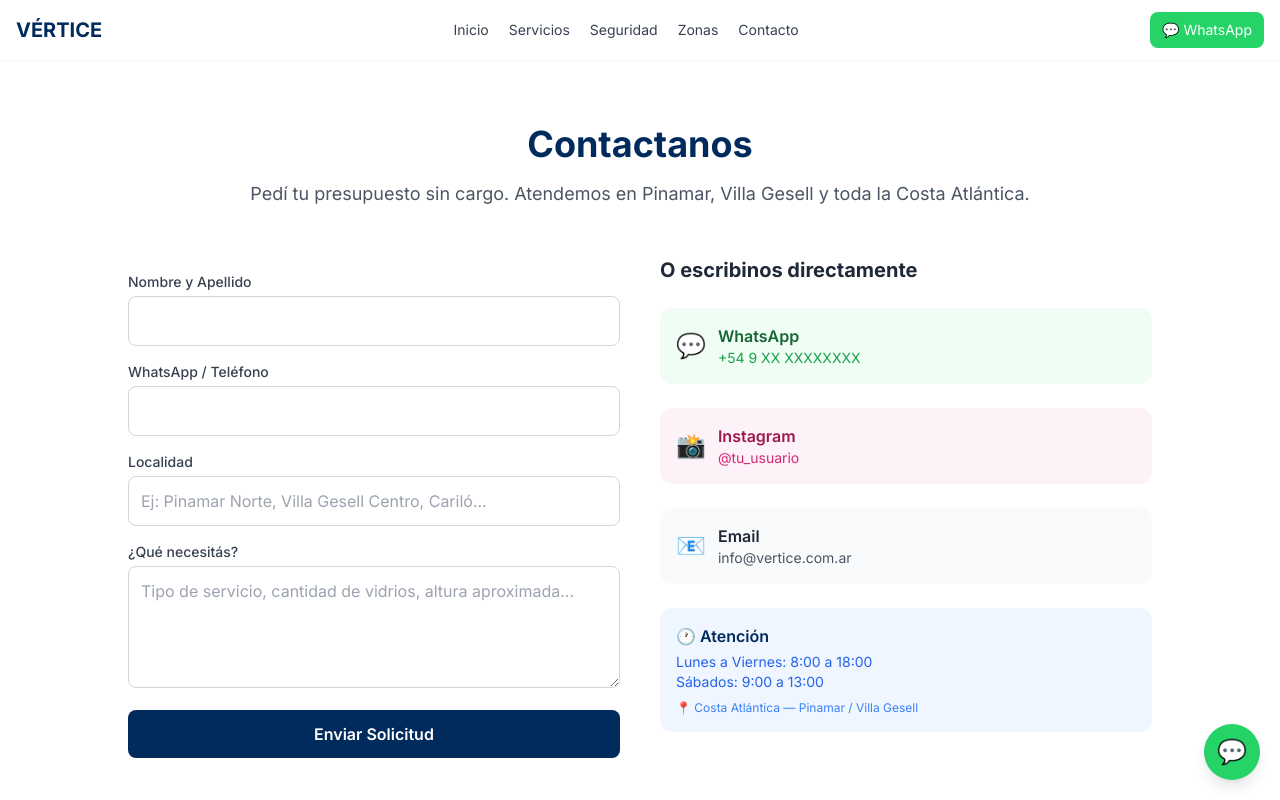
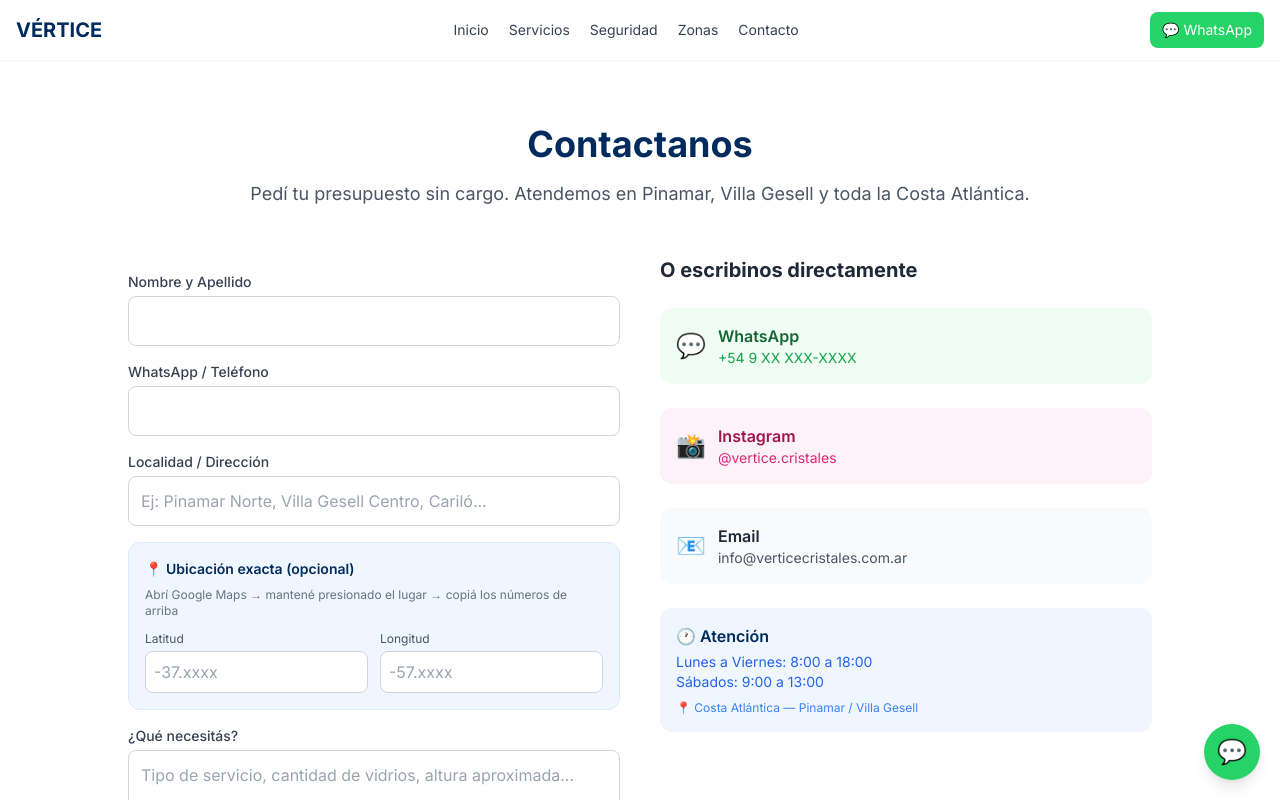
Before and after one commit to ThaJoker/vertice, a Next.js app: page /contacto in a window 1280 px wide. Shown: the top 800 px of the page. Built offline with nearby package versions, Linux system fonts and the light colour scheme.

Commit message:
cargo planito

```diff
--- a/app/contacto/page.tsx
+++ b/app/contacto/page.tsx
@@ -1,16 +1,34 @@
-"use client";
-import { useState } from "react";
+'use client';
+
+import { useState } from 'react';
 
 const EMPRESA = {
   nombre: "VÉRTICE",
-  whatsapp: "549XXXXXXXXXXX",     // ← Tu número real sin espacios
-  instagram: "tu_usuario",        // ← Tu usuario sin @
-  telefono: "+54 9 XX XXXXXXXX",  // ← Tu teléfono con formato
-  correo: "info@vertice.com.ar",  // ← Tu correo real
+  whatsapp: "549XXXXXXXXXXX",       // ← Poné tu número real acá
+  telefono: "+54 9 XX XXX-XXXX",     // ← Para mostrar en pantalla
+  instagram: "vertice.cristales",    // ← Tu usuario de Instagram sin @
+  correo: "info@verticecristales.com.ar", // ← Tu correo
 };
 
 export default function Contacto() {
   const [enviado, setEnviado] = useState(false);
+  const [formData, setFormData] = useState({
+    nombre: '',
+    telefono: '',
+    zona: '',
+    latitud: '',
+    longitud: '',
+    mensaje: '',
+  });
+
+  const handleChange = (e: React.ChangeEvent<HTMLInputElement | HTMLTextAreaElement>) => {
+    setFormData({ ...formData, [e.target.name]: e.target.value });
+  };
+
+  // Enlace directo a Google Maps si completan las coordenadas
+  const enlaceMaps = formData.latitud && formData.longitud
+    ? `https://www.google.com/maps/search/?api=1&query=${encodeURIComponent(formData.latitud)},${encodeURIComponent(formData.longitud)}`
+    : null;
 
   return (
     <main className="min-h-screen py-16 px-4">
@@ -29,10 +47,20 @@ export default function Contacto() {
               <div className="bg-green-50 p-8 rounded-xl text-center">
                 <p className="text-xl font-semibold text-green-700">✅ ¡Mensaje enviado!</p>
                 <p className="mt-2 text-gray-600">Te respondemos lo antes posible.</p>
+                {enlaceMaps && (
+                  <a
+                    href={enlaceMaps}
+                    target="_blank"
+                    rel="noopener noreferrer"
+                    className="inline-block mt-4 text-[#0077CC] hover:underline"
+                  >
+                    📍 Ubicación enviada — Ver en Google Maps
+                  </a>
+                )}
               </div>
             ) : (
               <form
-                action="https://formspree.io/f/XXXXXXXX"  // ← Tu enlace de Formspree
+                action="https://formspree.io/f/XXXXXXXX"  // ← Reemplazá por tu enlace real de Formspree
                 method="POST"
                 onSubmit={() => setEnviado(true)}
                 className="space-y-4"
@@ -43,6 +71,8 @@ export default function Contacto() {
                   <label className="block text-sm font-medium mb-1 text-gray-700">Nombre y Apellido</label>
                   <input
                     name="nombre"
+                    value={formData.nombre}
+                    onChange={handleChange}
                     required
                     className="w-full border border-gray-300 rounded-lg p-3 focus:outline-none focus:ring-2 focus:ring-[#0077CC]"
                   />
@@ -52,24 +82,72 @@ export default function Contacto() {
                   <label className="block text-sm font-medium mb-1 text-gray-700">WhatsApp / Teléfono</label>
                   <input
                     name="telefono"
+                    value={formData.telefono}
+                    onChange={handleChange}
                     required
                     className="w-full border border-gray-300 rounded-lg p-3 focus:outline-none focus:ring-2 focus:ring-[#0077CC]"
                   />
                 </div>
 
                 <div>
-                  <label className="block text-sm font-medium mb-1 text-gray-700">Localidad</label>
+                  <label className="block text-sm font-medium mb-1 text-gray-700">Localidad / Dirección</label>
                   <input
                     name="zona"
+                    value={formData.zona}
+                    onChange={handleChange}
                     placeholder="Ej: Pinamar Norte, Villa Gesell Centro, Cariló..."
                     className="w-full border border-gray-300 rounded-lg p-3 focus:outline-none focus:ring-2 focus:ring-[#0077CC]"
                   />
+                </div>
+
+                {/* 📍 UBICACIÓN EXACTA — Latitud y Longitud */}
+                <div className="bg-blue-50 p-4 rounded-xl border border-blue-100">
+                  <label className="block text-sm font-semibold mb-2 text-[#002B5C]">
+                    📍 Ubicación exacta (opcional)
+                  </label>
+                  <p className="text-xs text-gray-500 mb-3">
+                    Abrí Google Maps → mantené presionado el lugar → copiá los números de arriba
+                  </p>
+                  <div className="grid grid-cols-2 gap-3">
+                    <div>
+                      <label className="block text-xs text-gray-600 mb-1">Latitud</label>
+                      <input
+                        name="latitud"
+                        value={formData.latitud}
+                        onChange={handleChange}
+                        placeholder="-37.xxxx"
+                        className="w-full border border-gray-300 rounded-lg p-2 focus:outline-none focus:ring-2 focus:ring-[#0077CC]"
+                      />
+                    </div>
+                    <div>
+                      <label className="block text-xs text-gray-600 mb-1">Longitud</label>
+                      <input
+                        name="longitud"
+                        value={formData.longitud}
+                        onChange={handleChange}
+                        placeholder="-57.xxxx"
+                        className="w-full border border-gray-300 rounded-lg p-2 focus:outline-none focus:ring-2 focus:ring-[#0077CC]"
+                      />
+                    </div>
+                  </div>
+                  {enlaceMaps && (
+                    <a
+                      href={enlaceMaps}
+                      target="_blank"
+                      rel="noopener noreferrer"
+                      className="inline-block mt-2 text-sm text-[#0077CC] hover:underline"
+                    >
+                      🔗 Previsualizar en Google Maps
+                    </a>
+                  )}
                 </div>
 
                 <div>
                   <label className="block text-sm font-medium mb-1 text-gray-700">¿Qué necesitás?</label>
                   <textarea
                     name="mensaje"
+                    value={formData.mensaje}
+                    onChange={handleChange}
                     rows={4}
                     placeholder="Tipo de servicio, cantidad de vidrios, altura aproximada..."
                     className="w-full border border-gray-300 rounded-lg p-3 focus:outline-none focus:ring-2 focus:ring-[#0077CC]"
```
